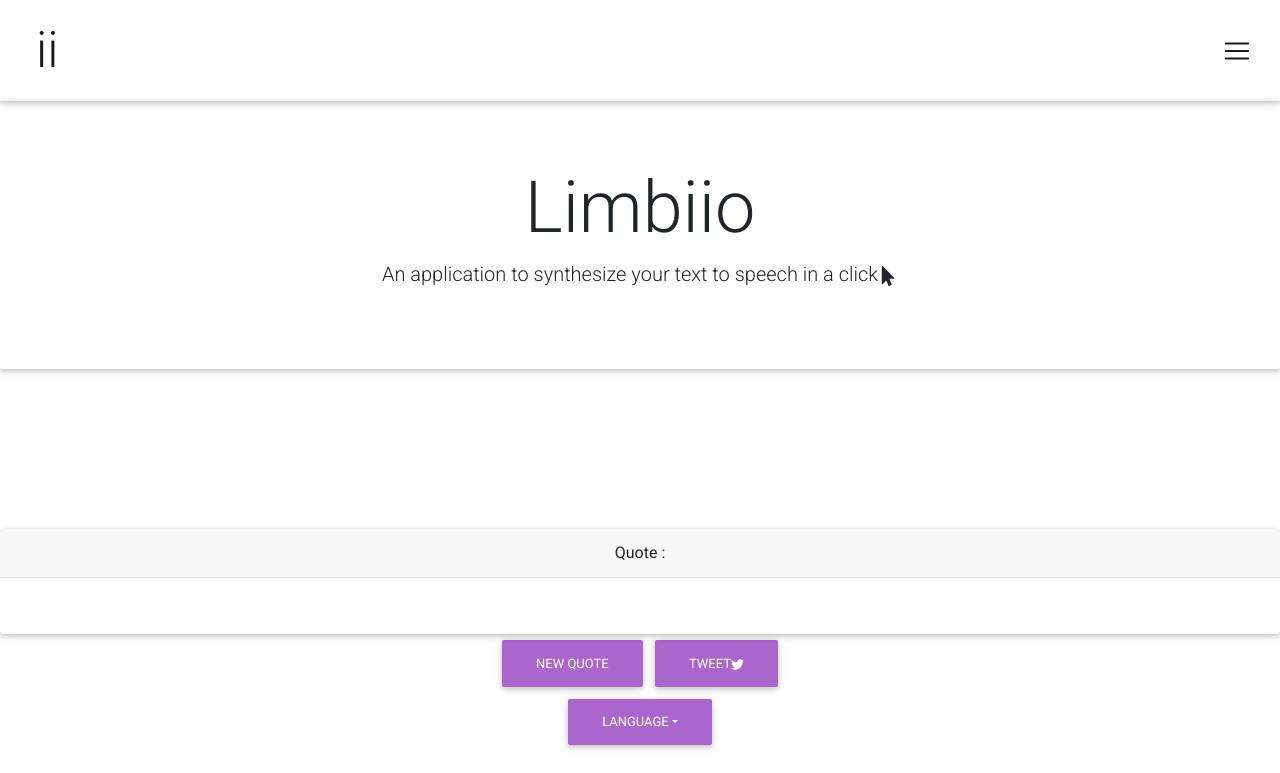
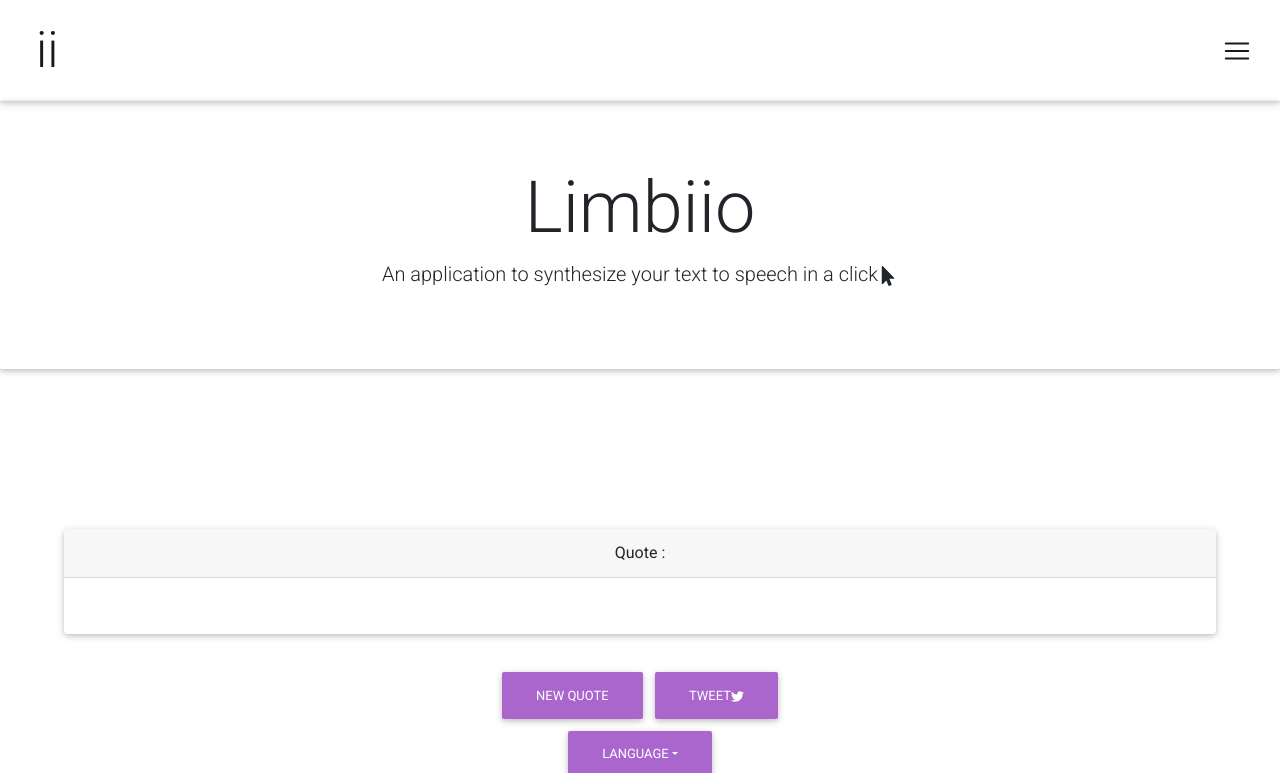
Before and after one commit to DermotBoyle/speech2text, a React (Create React App) app in the folder speech_app/: page / in a window 1280 px wide. Shown: the top 773 px of the page. Built offline with nearby package versions, Linux system fonts and the light colour scheme; no server answers.

Commit message:
styling card

```diff
--- /dev/null
+++ b/speech_app/src/qs.css
@@ -0,0 +1,5 @@
+div.card {
+  margin-left: 4rem;
+  margin-right: 4rem;
+  margin-bottom: 2rem;
+}
--- a/speech_app/src/qs.js
+++ b/speech_app/src/qs.js
@@ -2,6 +2,7 @@
 import { Button } from "reactstrap";
 import axios from "axios";
 import TweetBtn from "./tweet";
+import "./qs.css";
 
 class Quote extends Component {
   state = {
```
